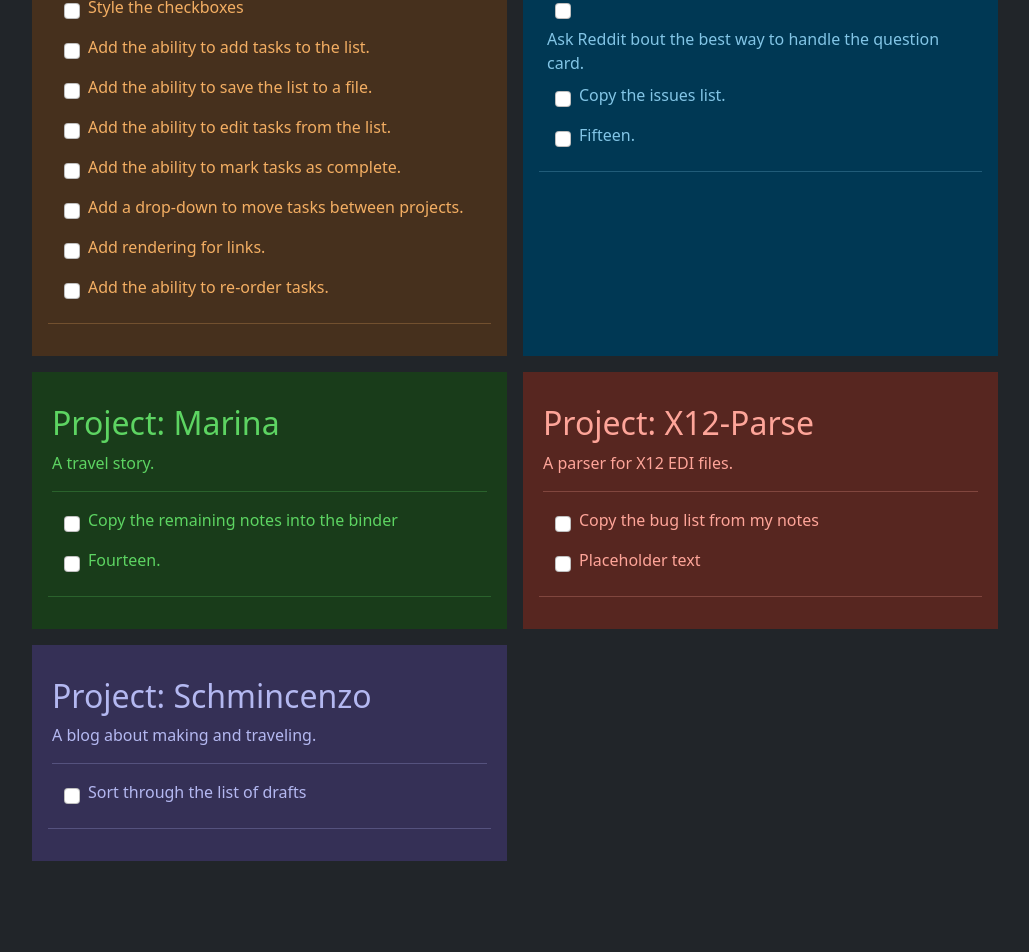
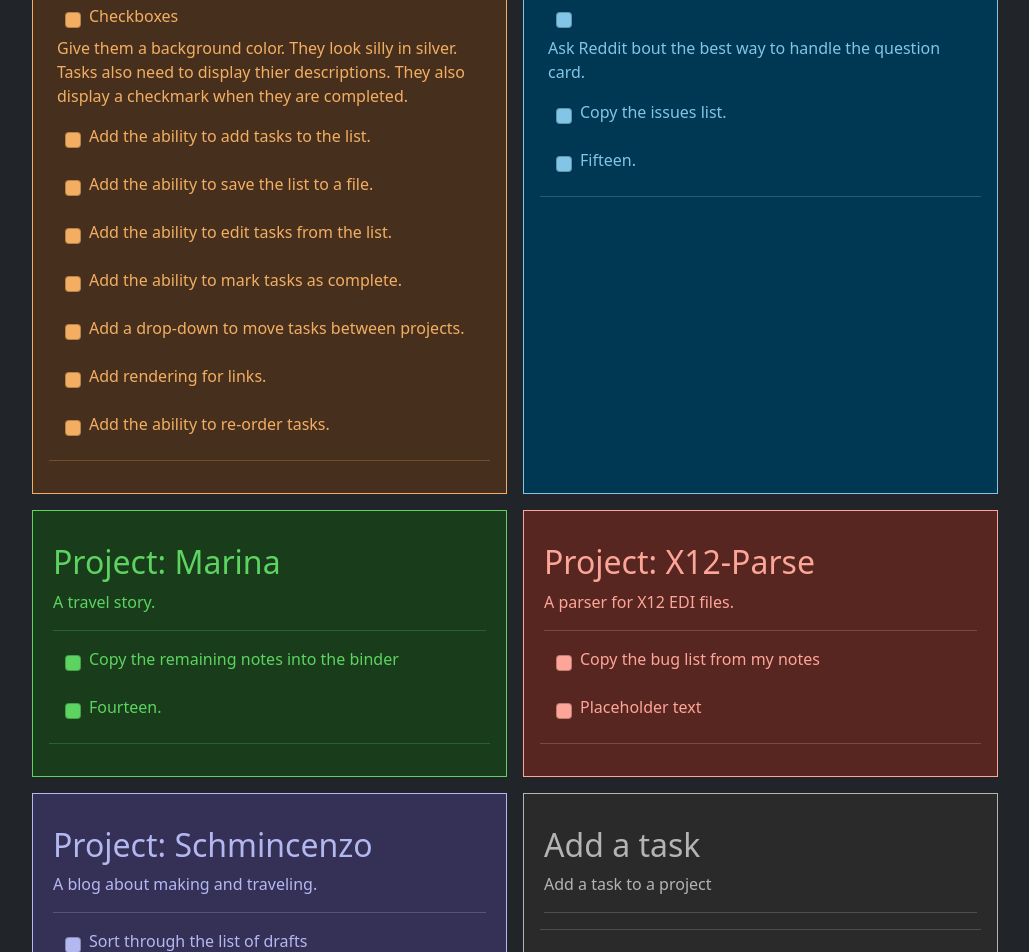
Before and after one commit to vpbasile/focus-links-ts, a React (Create React App) app: page / in a window 1280 px wide. Shown: the part 220-1172 px from the top of the page, without its empty margins (46-1075 px from the left). Before the commit the page ends 1105 px from the top, so only its background shows below. Built offline with nearby package versions, Linux system fonts and the light colour scheme.

Commit message:
Visual changes

```diff
--- a/src/App.tsx
+++ b/src/App.tsx
@@ -13,14 +13,17 @@ function App(): JSX.Element {
   // <> App globals
   const colors = ['orange', 'blue', 'green', 'red', 'purple'];
   let currentColor = 0;
+  // <> App states
+  const [projectsState, setProjectsState] = React.useState(projects);
+  const [tasksState, setTasksState] = React.useState(tasks);
 
-  //<> Generate the list of projects
+  //<> Display the list of projects
   const projectList = projects.map(project => {
     // <> Project globals
     let projectKey = `project-${project.uid}`;
     let projectHue = colors[currentColor++ % colors.length];
     // <> For each project, get the tasks
-    let projectTodos = tasks.filter(task => task.projectId === project.uid);
+    let projectTodos = tasksState.filter(task => task.projectId === project.uid);
     // <> Render the project
     return (<Project
       key={projectKey}
@@ -38,12 +41,20 @@ function App(): JSX.Element {
       <div className="row">
         <div className="col-12">
           <header className="App-header">
-            <h1>Focus-Links (typeScript edition)</h1>
+            <h1 className='m-2'>Focus-Links (typeScript edition)</h1>
           </header>
         </div>
       </div>
       <div id="app-row" className="row">
         {projectList}
+        <Project
+          key={`project-add`}
+          uid={`project-add`}
+          title={`Add a task`}
+          hue={"gray"}
+          description={`Add a task to a project`}
+          todos={[]}
+        />
       </div>
     </div>
   );
--- a/src/components/Project.tsx
+++ b/src/components/Project.tsx
@@ -23,12 +23,13 @@ export default function Project(props: {
 			uid={todo.uid}
 			name={todo.name}
 			description={todo.description}
+			hue={projectHue}
 			completed={todo.completed}
 			projectId={todo.projectId}
 		/>);
 	});
 	return (
-		<div className={`col-5 m-2 p-3 project-div bg-${projectHue}-dark text-${projectHue}-bright`} id={props.key}>
+		<div className={`col-5 m-2 p-3 project-div bg-${projectHue}-dark border text-${projectHue}-bright border-${projectHue}-bright`} id={"project-"+props.uid}>
 			<div className="project-header m-1 my-3">
 				<h2>{props.title}</h2>
 				<p>{props.description}</p>
--- a/src/components/Task.tsx
+++ b/src/components/Task.tsx
@@ -3,14 +3,16 @@ export default function Task(props: {
 	uid: string,
 	name: string,
 	description: string,
+	hue: string,
 	completed: boolean,
 	projectId: string
 }): JSX.Element {
 	const uid = props.uid;
 	return (
 		<div id={"todo-div-" + uid} className="m-2">
-			<input className="form-check-input m-2" id={"todo-cb-" + uid} type="checkbox" />
+			<input className={`form-check-input m-2 bg-${props.hue}-bright `} id={"todo-cb-" + uid} type="checkbox" />
 			<label className="form-check-label" htmlFor={"todo-cb-" + uid}>{props.name}</label>
+			<p>{props.description}</p>
 		</div>
 	);
 }
--- a/src/css/palette.css
+++ b/src/css/palette.css
@@ -9,29 +9,49 @@
 	--purple-bright: #B4B8F1;
 	--orange-dark: #46301D;
 	--orange-bright: #F3AE63;
+	--gray-dark: #2a2a2a;
+	--gray-bright: #b4b4b4;
+
 }
 
 .bg-blue-dark { background-color: var(--blue-dark); }
 .bg-blue-bright { background-color: var(--blue-bright); }
 .text-blue-dark, .text-blue-dark a { color: var(--blue-dark); }
 .text-blue-bright, .text-blue-bright a { color: var(--blue-bright); }
+.border-blue-dark { border-color: var(--blue-dark) !important; }
+.border-blue-bright { border-color: var(--blue-bright) !important; }
 
 .bg-green-dark { background-color: var(--green-dark); }
 .bg-green-bright { background-color: var(--green-bright); }
 .text-green-dark, .text-green-dark a { color: var(--green-dark); }
 .text-green-bright, .text-green-bright a { color: var(--green-bright); }
+.border-green-dark { border-color: var(--green-dark) !important; }
+.border-green-bright { border-color: var(--green-bright) !important; }
 
 .bg-red-dark { background-color: var(--red-dark); }
 .bg-red-bright { background-color: var(--red-bright); }
 .text-red-dark, .text-red-dark a { color: var(--red-dark); }
 .text-red-bright, .text-red-bright a { color: var(--red-bright); }
+.border-red-dark { border-color: var(--red-dark) !important; }
+.border-red-bright { border-color: var(--red-bright) !important; }
 
 .bg-purple-dark { background-color: var(--purple-dark); }
 .bg-purple-bright { background-color: var(--purple-bright); }
 .text-purple-dark, .text-purple-dark a { color: var(--purple-dark); }
 .text-purple-bright, .text-purple-bright a { color: var(--purple-bright); }
+.border-purple-dark { border-color: var(--purple-dark) !important; }
+.border-purple-bright { border-color: var(--purple-bright) !important; }
 
 .bg-orange-dark { background-color: var(--orange-dark); }
 .bg-orange-bright { background-color: var(--orange-bright); }
 .text-orange-dark, .text-orange-dark a { color: var(--orange-dark); }
 .text-orange-bright, .text-orange-bright a { color: var(--orange-bright); }
+.border-orange-dark { border-color: var(--orange-dark) !important; }
+.border-orange-bright { border-color: var(--orange-bright) !important; }
+
+.bg-gray-dark { background-color: var(--gray-dark); }
+.bg-gray-bright { background-color: var(--gray-bright); }
+.text-gray-dark, .text-gray-dark a { color: var(--gray-dark); }
+.text-gray-bright, .text-gray-bright a { color: var(--gray-bright); }
+.border-gray-dark { border-color: var(--gray-dark) !important; }
+.border-gray-bright { border-color: var(--gray-bright) !important; }
--- a/src/data/tasks.json
+++ b/src/data/tasks.json
@@ -41,10 +41,10 @@
     },
     {
         "uid": "006",
-        "name": "Style the checkboxes",
+        "name": "Checkboxes",
         "url": "",
-        "description": "They look silly in silver.",
-        "completed": false,
+        "description": "Give them a background color.  They look silly in silver.  Tasks also need to display thier descriptions.  They also display a checkmark when they are completed.",
+        "completed": true,
         "projectId": "005"
     },
     {
```
